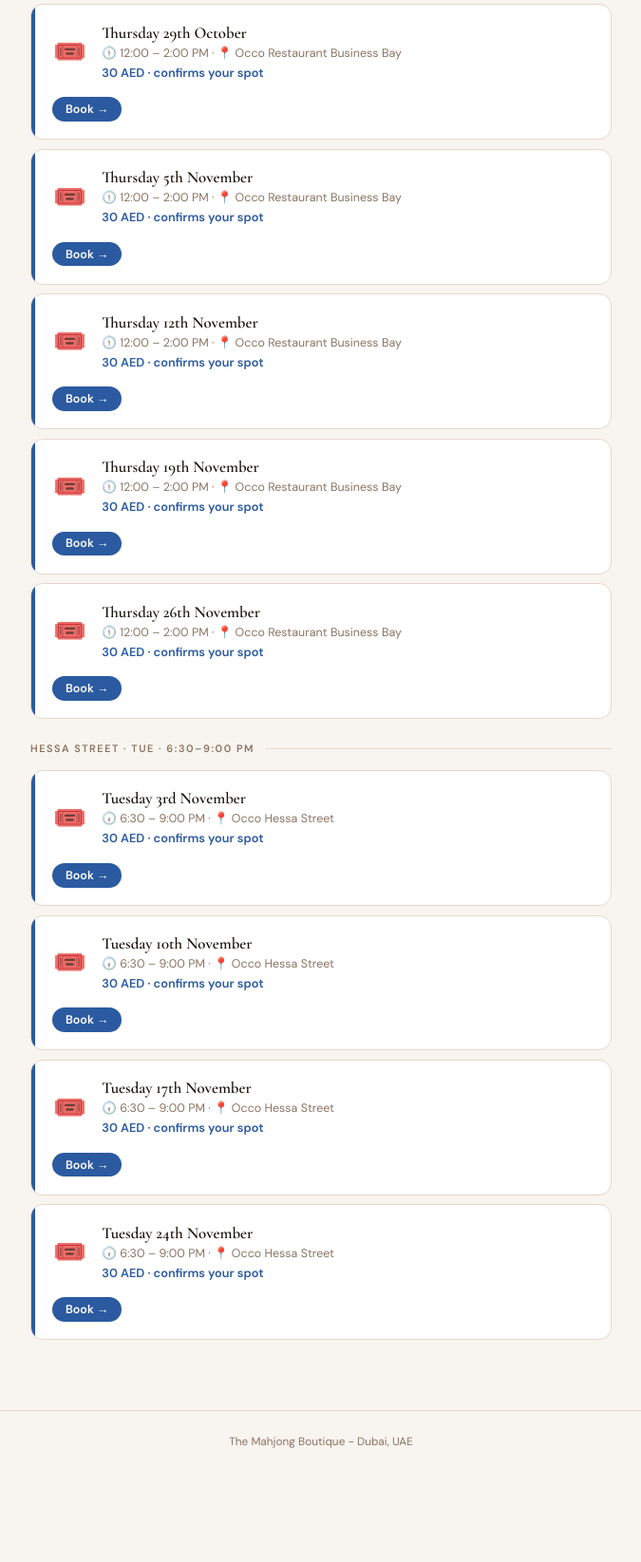
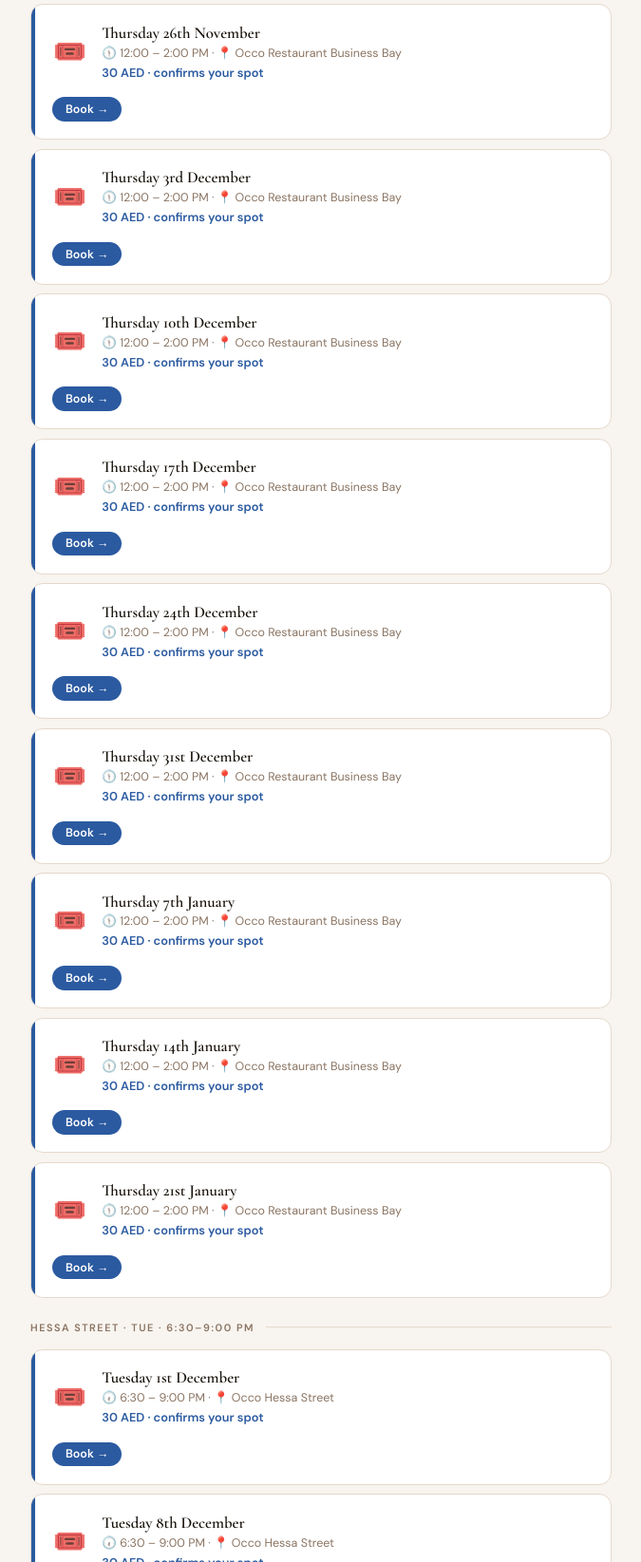
Before and after one commit to payalbachani/mbl, a plain HTML site: page mastery-guest.html in a window 1280 px wide. Shown: the part 531-2176 px from the top of the page at 95% size, without its empty margins (302-977 px from the left). Before the commit the page ends 2081 px from the top, so only its background shows below. Drawn offline with nearby package versions, Linux system fonts and the light colour scheme.

Commit message:
Add files via upload

```diff
--- a/mastery-guest.html
+++ b/mastery-guest.html
@@ -102,42 +102,6 @@ footer{text-align:center;padding:1.5rem;font-size:.74rem;color:var(--muted);bord
     <div class="sec-line"></div>
   </div>
 
-  <div class="scard" onclick="openSheet('Thursday 29th October','12:00 – 2:00 PM','Occo Restaurant Business Bay')">
-    <div class="scard-stripe"></div>
-    <div style="display:flex;align-items:center;gap:1rem;margin-bottom:.55rem">
-      <div style="font-size:1.8rem">🎟️</div>
-      <div><div class="sinfo-title">Thursday 29th October</div><div class="sinfo-meta">🕦 12:00 – 2:00 PM · 📍 Occo Restaurant Business Bay</div><div class="sinfo-price">30 AED · confirms your spot</div></div>
-    </div>
-    <button class="sbook-btn" onclick="event.stopPropagation();openSheet('Thursday 29th October','12:00 – 2:00 PM','Occo Restaurant Business Bay')">Book →</button>
-  </div>
-
-  <div class="scard" onclick="openSheet('Thursday 5th November','12:00 – 2:00 PM','Occo Restaurant Business Bay')">
-    <div class="scard-stripe"></div>
-    <div style="display:flex;align-items:center;gap:1rem;margin-bottom:.55rem">
-      <div style="font-size:1.8rem">🎟️</div>
-      <div><div class="sinfo-title">Thursday 5th November</div><div class="sinfo-meta">🕦 12:00 – 2:00 PM · 📍 Occo Restaurant Business Bay</div><div class="sinfo-price">30 AED · confirms your spot</div></div>
-    </div>
-    <button class="sbook-btn" onclick="event.stopPropagation();openSheet('Thursday 5th November','12:00 – 2:00 PM','Occo Restaurant Business Bay')">Book →</button>
-  </div>
-
-  <div class="scard" onclick="openSheet('Thursday 12th November','12:00 – 2:00 PM','Occo Restaurant Business Bay')">
-    <div class="scard-stripe"></div>
-    <div style="display:flex;align-items:center;gap:1rem;margin-bottom:.55rem">
-      <div style="font-size:1.8rem">🎟️</div>
-      <div><div class="sinfo-title">Thursday 12th November</div><div class="sinfo-meta">🕦 12:00 – 2:00 PM · 📍 Occo Restaurant Business Bay</div><div class="sinfo-price">30 AED · confirms your spot</div></div>
-    </div>
-    <button class="sbook-btn" onclick="event.stopPropagation();openSheet('Thursday 12th November','12:00 – 2:00 PM','Occo Restaurant Business Bay')">Book →</button>
-  </div>
-
-  <div class="scard" onclick="openSheet('Thursday 19th November','12:00 – 2:00 PM','Occo Restaurant Business Bay')">
-    <div class="scard-stripe"></div>
-    <div style="display:flex;align-items:center;gap:1rem;margin-bottom:.55rem">
-      <div style="font-size:1.8rem">🎟️</div>
-      <div><div class="sinfo-title">Thursday 19th November</div><div class="sinfo-meta">🕦 12:00 – 2:00 PM · 📍 Occo Restaurant Business Bay</div><div class="sinfo-price">30 AED · confirms your spot</div></div>
-    </div>
-    <button class="sbook-btn" onclick="event.stopPropagation();openSheet('Thursday 19th November','12:00 – 2:00 PM','Occo Restaurant Business Bay')">Book →</button>
-  </div>
-
   <div class="scard" onclick="openSheet('Thursday 26th November','12:00 – 2:00 PM','Occo Restaurant Business Bay')">
     <div class="scard-stripe"></div>
     <div style="display:flex;align-items:center;gap:1rem;margin-bottom:.55rem">
@@ -147,45 +111,153 @@ footer{text-align:center;padding:1.5rem;font-size:.74rem;color:var(--muted);bord
     <button class="sbook-btn" onclick="event.stopPropagation();openSheet('Thursday 26th November','12:00 – 2:00 PM','Occo Restaurant Business Bay')">Book →</button>
   </div>
 
+  <div class="scard" onclick="openSheet('Thursday 3rd December','12:00 – 2:00 PM','Occo Restaurant Business Bay')">
+    <div class="scard-stripe"></div>
+    <div style="display:flex;align-items:center;gap:1rem;margin-bottom:.55rem">
+      <div style="font-size:1.8rem">🎟️</div>
+      <div><div class="sinfo-title">Thursday 3rd December</div><div class="sinfo-meta">🕦 12:00 – 2:00 PM · 📍 Occo Restaurant Business Bay</div><div class="sinfo-price">30 AED · confirms your spot</div></div>
+    </div>
+    <button class="sbook-btn" onclick="event.stopPropagation();openSheet('Thursday 3rd December','12:00 – 2:00 PM','Occo Restaurant Business Bay')">Book →</button>
+  </div>
+
+  <div class="scard" onclick="openSheet('Thursday 10th December','12:00 – 2:00 PM','Occo Restaurant Business Bay')">
+    <div class="scard-stripe"></div>
+    <div style="display:flex;align-items:center;gap:1rem;margin-bottom:.55rem">
+      <div style="font-size:1.8rem">🎟️</div>
+      <div><div class="sinfo-title">Thursday 10th December</div><div class="sinfo-meta">🕦 12:00 – 2:00 PM · 📍 Occo Restaurant Business Bay</div><div class="sinfo-price">30 AED · confirms your spot</div></div>
+    </div>
+    <button class="sbook-btn" onclick="event.stopPropagation();openSheet('Thursday 10th December','12:00 – 2:00 PM','Occo Restaurant Business Bay')">Book →</button>
+  </div>
+
+  <div class="scard" onclick="openSheet('Thursday 17th December','12:00 – 2:00 PM','Occo Restaurant Business Bay')">
+    <div class="scard-stripe"></div>
+    <div style="display:flex;align-items:center;gap:1rem;margin-bottom:.55rem">
+      <div style="font-size:1.8rem">🎟️</div>
+      <div><div class="sinfo-title">Thursday 17th December</div><div class="sinfo-meta">🕦 12:00 – 2:00 PM · 📍 Occo Restaurant Business Bay</div><div class="sinfo-price">30 AED · confirms your spot</div></div>
+    </div>
+    <button class="sbook-btn" onclick="event.stopPropagation();openSheet('Thursday 17th December','12:00 – 2:00 PM','Occo Restaurant Business Bay')">Book →</button>
+  </div>
+
+  <div class="scard" onclick="openSheet('Thursday 24th December','12:00 – 2:00 PM','Occo Restaurant Business Bay')">
+    <div class="scard-stripe"></div>
+    <div style="display:flex;align-items:center;gap:1rem;margin-bottom:.55rem">
+      <div style="font-size:1.8rem">🎟️</div>
+      <div><div class="sinfo-title">Thursday 24th December</div><div class="sinfo-meta">🕦 12:00 – 2:00 PM · 📍 Occo Restaurant Business Bay</div><div class="sinfo-price">30 AED · confirms your spot</div></div>
+    </div>
+    <button class="sbook-btn" onclick="event.stopPropagation();openSheet('Thursday 24th December','12:00 – 2:00 PM','Occo Restaurant Business Bay')">Book →</button>
+  </div>
+
+  <div class="scard" onclick="openSheet('Thursday 31st December','12:00 – 2:00 PM','Occo Restaurant Business Bay')">
+    <div class="scard-stripe"></div>
+    <div style="display:flex;align-items:center;gap:1rem;margin-bottom:.55rem">
+      <div style="font-size:1.8rem">🎟️</div>
+      <div><div class="sinfo-title">Thursday 31st December</div><div class="sinfo-meta">🕦 12:00 – 2:00 PM · 📍 Occo Restaurant Business Bay</div><div class="sinfo-price">30 AED · confirms your spot</div></div>
+    </div>
+    <button class="sbook-btn" onclick="event.stopPropagation();openSheet('Thursday 31st December','12:00 – 2:00 PM','Occo Restaurant Business Bay')">Book →</button>
+  </div>
+
+  <div class="scard" onclick="openSheet('Thursday 7th January','12:00 – 2:00 PM','Occo Restaurant Business Bay')">
+    <div class="scard-stripe"></div>
+    <div style="display:flex;align-items:center;gap:1rem;margin-bottom:.55rem">
+      <div style="font-size:1.8rem">🎟️</div>
+      <div><div class="sinfo-title">Thursday 7th January</div><div class="sinfo-meta">🕦 12:00 – 2:00 PM · 📍 Occo Restaurant Business Bay</div><div class="sinfo-price">30 AED · confirms your spot</div></div>
+    </div>
+    <button class="sbook-btn" onclick="event.stopPropagation();openSheet('Thursday 7th January','12:00 – 2:00 PM','Occo Restaurant Business Bay')">Book →</button>
+  </div>
+
+  <div class="scard" onclick="openSheet('Thursday 14th January','12:00 – 2:00 PM','Occo Restaurant Business Bay')">
+    <div class="scard-stripe"></div>
+    <div style="display:flex;align-items:center;gap:1rem;margin-bottom:.55rem">
+      <div style="font-size:1.8rem">🎟️</div>
+      <div><div class="sinfo-title">Thursday 14th January</div><div class="sinfo-meta">🕦 12:00 – 2:00 PM · 📍 Occo Restaurant Business Bay</div><div class="sinfo-price">30 AED · confirms your spot</div></div>
+    </div>
+    <button class="sbook-btn" onclick="event.stopPropagation();openSheet('Thursday 14th January','12:00 – 2:00 PM','Occo Restaurant Business Bay')">Book →</button>
+  </div>
+
+  <div class="scard" onclick="openSheet('Thursday 21st January','12:00 – 2:00 PM','Occo Restaurant Business Bay')">
+    <div class="scard-stripe"></div>
+    <div style="display:flex;align-items:center;gap:1rem;margin-bottom:.55rem">
+      <div style="font-size:1.8rem">🎟️</div>
+      <div><div class="sinfo-title">Thursday 21st January</div><div class="sinfo-meta">🕦 12:00 – 2:00 PM · 📍 Occo Restaurant Business Bay</div><div class="sinfo-price">30 AED · confirms your spot</div></div>
+    </div>
+    <button class="sbook-btn" onclick="event.stopPropagation();openSheet('Thursday 21st January','12:00 – 2:00 PM','Occo Restaurant Business Bay')">Book →</button>
+  </div>
+
   <div class="sec-head" style="margin-top:1.5rem">
     <span class="sec-label">Hessa Street · Tue · 6:30–9:00 PM</span>
     <div class="sec-line"></div>
   </div>
 
-  <div class="scard" onclick="openSheet('Tuesday 3rd November','6:30 – 9:00 PM','Occo Hessa Street')">
+  <div class="scard" onclick="openSheet('Tuesday 1st December','6:30 – 9:00 PM','Occo Hessa Street')">
     <div class="scard-stripe"></div>
     <div style="display:flex;align-items:center;gap:1rem;margin-bottom:.55rem">
       <div style="font-size:1.8rem">🎟️</div>
-      <div><div class="sinfo-title">Tuesday 3rd November</div><div class="sinfo-meta">🕡 6:30 – 9:00 PM · 📍 Occo Hessa Street</div><div class="sinfo-price">30 AED · confirms your spot</div></div>
+      <div><div class="sinfo-title">Tuesday 1st December</div><div class="sinfo-meta">🕡 6:30 – 9:00 PM · 📍 Occo Hessa Street</div><div class="sinfo-price">30 AED · confirms your spot</div></div>
     </div>
-    <button class="sbook-btn" onclick="event.stopPropagation();openSheet('Tuesday 3rd November','6:30 – 9:00 PM','Occo Hessa Street')">Book →</button>
+    <button class="sbook-btn" onclick="event.stopPropagation();openSheet('Tuesday 1st December','6:30 – 9:00 PM','Occo Hessa Street')">Book →</button>
   </div>
 
-  <div class="scard" onclick="openSheet('Tuesday 10th November','6:30 – 9:00 PM','Occo Hessa Street')">
+  <div class="scard" onclick="openSheet('Tuesday 8th December','6:30 – 9:00 PM','Occo Hessa Street')">
     <div class="scard-stripe"></div>
     <div style="display:flex;align-items:center;gap:1rem;margin-bottom:.55rem">
       <div style="font-size:1.8rem">🎟️</div>
-      <div><div class="sinfo-title">Tuesday 10th November</div><div class="sinfo-meta">🕡 6:30 – 9:00 PM · 📍 Occo Hessa Street</div><div class="sinfo-price">30 AED · confirms your spot</div></div>
+      <div><div class="sinfo-title">Tuesday 8th December</div><div class="sinfo-meta">🕡 6:30 – 9:00 PM · 📍 Occo Hessa Street</div><div class="sinfo-price">30 AED · confirms your spot</div></div>
     </div>
-    <button class="sbook-btn" onclick="event.stopPropagation();openSheet('Tuesday 10th November','6:30 – 9:00 PM','Occo Hessa Street')">Book →</button>
+    <button class="sbook-btn" onclick="event.stopPropagation();openSheet('Tuesday 8th December','6:30 – 9:00 PM','Occo Hessa Street')">Book →</button>
   </div>
 
-  <div class="scard" onclick="openSheet('Tuesday 17th November','6:30 – 9:00 PM','Occo Hessa Street')">
+  <div class="scard" onclick="openSheet('Tuesday 15th December','6:30 – 9:00 PM','Occo Hessa Street')">
     <div class="scard-stripe"></div>
     <div style="display:flex;align-items:center;gap:1rem;margin-bottom:.55rem">
       <div style="font-size:1.8rem">🎟️</div>
-      <div><div class="sinfo-title">Tuesday 17th November</div><div class="sinfo-meta">🕡 6:30 – 9:00 PM · 📍 Occo Hessa Street</div><div class="sinfo-price">30 AED · confirms your spot</div></div>
+      <div><div class="sinfo-title">Tuesday 15th December</div><div class="sinfo-meta">🕡 6:30 – 9:00 PM · 📍 Occo Hessa Street</div><div class="sinfo-price">30 AED · confirms your spot</div></div>
     </div>
-    <button class="sbook-btn" onclick="event.stopPropagation();openSheet('Tuesday 17th November','6:30 – 9:00 PM','Occo Hessa Street')">Book →</button>
+    <button class="sbook-btn" onclick="event.stopPropagation();openSheet('Tuesday 15th December','6:30 – 9:00 PM','Occo Hessa Street')">Book →</button>
   </div>
 
-  <div class="scard" onclick="openSheet('Tuesday 24th November','6:30 – 9:00 PM','Occo Hessa Street')">
+  <div class="scard" onclick="openSheet('Tuesday 22nd December','6:30 – 9:00 PM','Occo Hessa Street')">
     <div class="scard-stripe"></div>
     <div style="display:flex;align-items:center;gap:1rem;margin-bottom:.55rem">
       <div style="font-size:1.8rem">🎟️</div>
-      <div><div class="sinfo-title">Tuesday 24th November</div><div class="sinfo-meta">🕡 6:30 – 9:00 PM · 📍 Occo Hessa Street</div><div class="sinfo-price">30 AED · confirms your spot</div></div>
+      <div><div class="sinfo-title">Tuesday 22nd December</div><div class="sinfo-meta">🕡 6:30 – 9:00 PM · 📍 Occo Hessa Street</div><div class="sinfo-price">30 AED · confirms your spot</div></div>
     </div>
-    <button class="sbook-btn" onclick="event.stopPropagation();openSheet('Tuesday 24th November','6:30 – 9:00 PM','Occo Hessa Street')">Book →</button>
+    <button class="sbook-btn" onclick="event.stopPropagation();openSheet('Tuesday 22nd December','6:30 – 9:00 PM','Occo Hessa Street')">Book →</button>
+  </div>
+
+  <div class="scard" onclick="openSheet('Tuesday 29th December','6:30 – 9:00 PM','Occo Hessa Street')">
+    <div class="scard-stripe"></div>
+    <div style="display:flex;align-items:center;gap:1rem;margin-bottom:.55rem">
+      <div style="font-size:1.8rem">🎟️</div>
+      <div><div class="sinfo-title">Tuesday 29th December</div><div class="sinfo-meta">🕡 6:30 – 9:00 PM · 📍 Occo Hessa Street</div><div class="sinfo-price">30 AED · confirms your spot</div></div>
+    </div>
+    <button class="sbook-btn" onclick="event.stopPropagation();openSheet('Tuesday 29th December','6:30 – 9:00 PM','Occo Hessa Street')">Book →</button>
+  </div>
+
+  <div class="scard" onclick="openSheet('Tuesday 5th January','6:30 – 9:00 PM','Occo Hessa Street')">
+    <div class="scard-stripe"></div>
+    <div style="display:flex;align-items:center;gap:1rem;margin-bottom:.55rem">
+      <div style="font-size:1.8rem">🎟️</div>
+      <div><div class="sinfo-title">Tuesday 5th January</div><div class="sinfo-meta">🕡 6:30 – 9:00 PM · 📍 Occo Hessa Street</div><div class="sinfo-price">30 AED · confirms your spot</div></div>
+    </div>
+    <button class="sbook-btn" onclick="event.stopPropagation();openSheet('Tuesday 5th January','6:30 – 9:00 PM','Occo Hessa Street')">Book →</button>
+  </div>
+
+  <div class="scard" onclick="openSheet('Tuesday 12th January','6:30 – 9:00 PM','Occo Hessa Street')">
+    <div class="scard-stripe"></div>
+    <div style="display:flex;align-items:center;gap:1rem;margin-bottom:.55rem">
+      <div style="font-size:1.8rem">🎟️</div>
+      <div><div class="sinfo-title">Tuesday 12th January</div><div class="sinfo-meta">🕡 6:30 – 9:00 PM · 📍 Occo Hessa Street</div><div class="sinfo-price">30 AED · confirms your spot</div></div>
+    </div>
+    <button class="sbook-btn" onclick="event.stopPropagation();openSheet('Tuesday 12th January','6:30 – 9:00 PM','Occo Hessa Street')">Book →</button>
+  </div>
+
+  <div class="scard" onclick="openSheet('Tuesday 19th January','6:30 – 9:00 PM','Occo Hessa Street')">
+    <div class="scard-stripe"></div>
+    <div style="display:flex;align-items:center;gap:1rem;margin-bottom:.55rem">
+      <div style="font-size:1.8rem">🎟️</div>
+      <div><div class="sinfo-title">Tuesday 19th January</div><div class="sinfo-meta">🕡 6:30 – 9:00 PM · 📍 Occo Hessa Street</div><div class="sinfo-price">30 AED · confirms your spot</div></div>
+    </div>
+    <button class="sbook-btn" onclick="event.stopPropagation();openSheet('Tuesday 19th January','6:30 – 9:00 PM','Occo Hessa Street')">Book →</button>
   </div>
 
 </div>
@@ -265,6 +337,7 @@ function autoHidePastDates(){
     if(!el)return;
     var dateStr=el.textContent.trim().replace(/(\d+)(st|nd|rd|th)/,"$1");
     var parsed=new Date(dateStr+" "+year);
+    if(!isNaN(parsed)&&parsed<today-180*864e5)parsed=new Date(dateStr+" "+(year+1));
     if(!isNaN(parsed)&&parsed<cutoff)card.style.display="none";
   });
   document.querySelectorAll(".sec-head").forEach(function(h){
```
